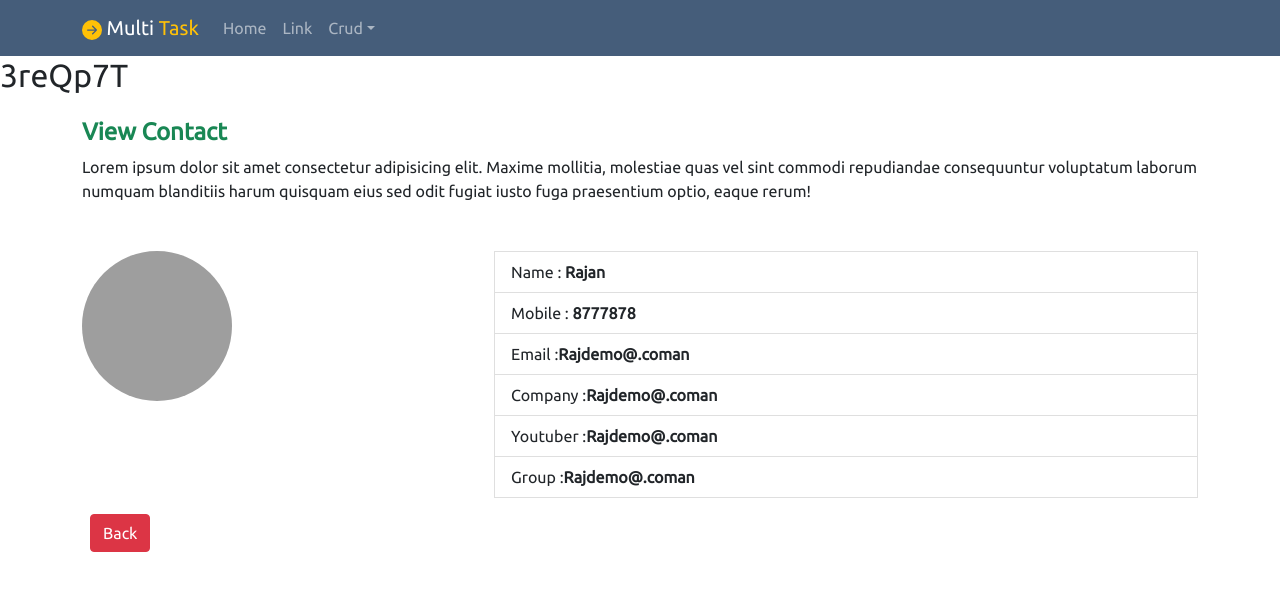
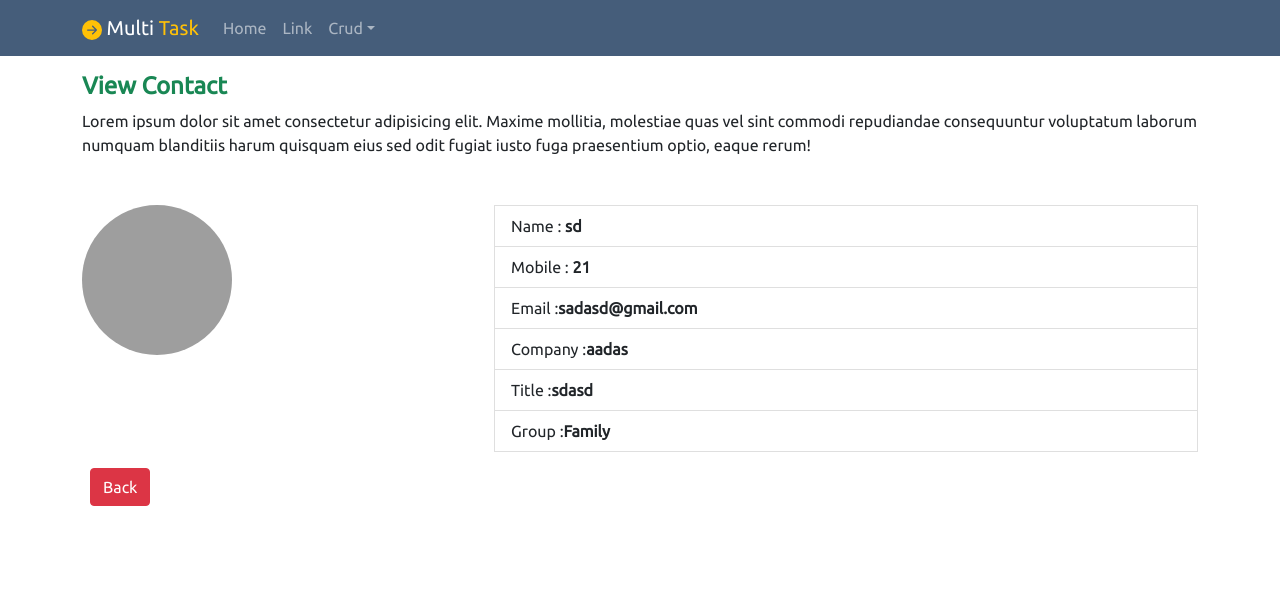
Before and after one commit to Akash94kumar/multitask, a React (Create React App) app: page /contactmanager/view/3reQp7T in a window 1280 px wide. Shown: the top 590 px of the page. Built offline with nearby package versions, Linux system fonts and the light colour scheme; no server answers; data requests are answered from the project's data file; grey boxes are pictures that could not be loaded.

Commit message:
ceate and view is complete

```diff
--- a/src/components/contactmanager/AddContact.jsx
+++ b/src/components/contactmanager/AddContact.jsx
@@ -1,8 +1,59 @@
-import React from "react";
-import { Link } from "react-router-dom";
+import React, { useEffect, useState } from "react";
+import { Link, useNavigate } from "react-router-dom";
+import { ContactServices } from "./server/ContactService";
 const AddContact = () => {
+  let navigate = useNavigate();
+  const [state, setState] = useState({
+    loading: false,
+    contact: {
+      name: "",
+      photo: "",
+      mobile: "",
+      email: "",
+      company: "",
+      title: "",
+      groupId: "",
+    },
+    groups: [],
+    errorMessage: "",
+  });
+  let updateInput = (event) => {
+    setState({
+      ...state,
+      contact: {
+        ...state.contact,
+        [event.target.name]: event.target.value,
+      },
+    });
+  };
+  useEffect(async () => {
+    try {
+      setState({ ...state, loading: true });
+      let response = await ContactServices.getGroups();
+      setState({
+        ...state,
+        loading: false,
+        groups: response.data,
+      });
+    } catch (error) {}
+  }, []);
+  let submitForm = async (event) => {
+    event.preventDefault();
+    try {
+      let response = await ContactServices.createContact(state.contact);
+      if (response) {
+        navigate("../contactmanager/list", { replace: true });
+      }
+    } catch (error) {
+      setState({ ...state, errorMessage: error.messages });
+      navigate("../contactmanager/add", { replace: false });
+    }
+  };
+  let { loading, contact, groups, errorMessage } = state;
   return (
     <>
+      {/* <pre>{JSON.stringify(state.contact)}</pre> */}
+
       <section className="add-contact p-3">
         <div className="container">
           <div className="row">
@@ -19,9 +70,13 @@ const AddContact = () => {
           </div>
           <div className="row">
             <div className="col-md-4">
-              <form>
+              <form onSubmit={submitForm}>
                 <div className="mb-2">
                   <input
+                    required={true}
+                    name="name"
+                    value={contact.name}
+                    onChange={updateInput}
                     type="text"
                     className="form-control"
                     placeholder="Name"
@@ -29,6 +84,10 @@ const AddContact = () => {
                 </div>
                 <div className="mb-2">
                   <input
+                    required={true}
+                    name="photo"
+                    value={contact.photo}
+                    onChange={updateInput}
                     type="text"
                     className="form-control"
                     placeholder="Photo URL"
@@ -36,6 +95,10 @@ const AddContact = () => {
                 </div>
                 <div className="mb-2">
                   <input
+                    required={true}
+                    name="email"
+                    value={contact.email}
+                    onChange={updateInput}
                     type="text"
                     className="form-control"
                     placeholder="Email"
@@ -43,6 +106,10 @@ const AddContact = () => {
                 </div>
                 <div className="mb-2">
                   <input
+                    required={true}
+                    name="mobile"
+                    value={contact.mobile}
+                    onChange={updateInput}
                     type="text"
                     className="form-control"
                     placeholder="Mobile No"
@@ -50,6 +117,10 @@ const AddContact = () => {
                 </div>
                 <div className="mb-2">
                   <input
+                    required={true}
+                    name="company"
+                    value={contact.company}
+                    onChange={updateInput}
                     type="text"
                     className="form-control"
                     placeholder="Company"
@@ -57,14 +128,32 @@ const AddContact = () => {
                 </div>
                 <div className="mb-2">
                   <input
+                    required={true}
+                    name="title"
+                    value={contact.title}
+                    onChange={updateInput}
                     type="text"
                     className="form-control"
                     placeholder="Title"
                   />
                 </div>
                 <div className="mb-2">
-                  <select className="form-control">
+                  <select
+                    className="form-control"
+                    required={true}
+                    name="groupId"
+                    value={contact.groupId}
+                    onChange={updateInput}
+                  >
                     <option value=""> Select a group</option>
+                    {groups.length > 0 &&
+                      groups.map((group) => {
+                        return (
+                          <option key={group.id} value={group.id}>
+                            {group.name}
+                          </option>
+                        );
+                      })}
                   </select>
                 </div>
                 <div className="mb-2">
--- a/src/components/contactmanager/ContactList.jsx
+++ b/src/components/contactmanager/ContactList.jsx
@@ -140,7 +140,7 @@ const ContactList = () => {
                                     <BsFillEyeFill />
                                   </Link>
                                   <Link
-                                    to="/contactmanager/edit"
+                                    to="/contactmanager/edit/:contactId"
                                     className="btn btn-primary"
                                     style={{ marginBottom: 4 }}
                                   >
--- a/src/components/contactmanager/ViewContact.jsx
+++ b/src/components/contactmanager/ViewContact.jsx
@@ -1,22 +1,34 @@
 import React, { useEffect, useState } from "react";
 import { ContactServices } from "./server/ContactService";
 import { Link, useParams } from "react-router-dom";
+import Spinner from "../../spinner/Spinner";
 const ViewContact = () => {
   let { contactId } = useParams();
   const [state, setState] = useState({
     loading: false,
-    contacts: {},
+    contact: {},
     errrorMessage: "",
+    group: {},
   });
   useEffect(async () => {
     try {
+      setState({ ...state, loading: true });
       let response = await ContactServices.getContact(contactId);
-      console.log(response.data);
-    } catch (error) {}
+      let groupResponse = await ContactServices.getGroup(response.data);
+      setState({
+        ...state,
+        loading: false,
+        contact: response.data,
+        group: groupResponse.data,
+      });
+    } catch (error) {
+      setState({ ...state, loading: false, errrorMessage: error.message });
+    }
   }, [contactId]);
+  let { loading, contact, errrorMessage, group } = state;
   return (
     <>
-      <h2>{contactId}</h2>
+
       <section className="view-contact-intro p-3">
         <div className="container">
           <div className="row">
@@ -33,36 +45,41 @@ const ViewContact = () => {
           </div>
         </div>
       </section>
+      {loading ? (
+        <Spinner />
+      ) : (
+        <>
+          {Object.keys(contact).length > 0 && Object.keys(group).length > 0 && (
             <section className="view-contact mt-3">
               <div className="container">
                 <div className="row">
                   <div className="col-md-4">
-              <img
-                src="https://cdn-icons-png.flaticon.com/512/149/149071.png"
-                alt=""
-                className="contact-img"
-              />
+                    <img src={contact.photo} alt="" className="contact-img" />
                   </div>
                   <div className="col-md-8">
                     <div className="list-group">
                       <ul>
                         <li className="list-group-item list-group-item-action">
-                    Name : <span className="fw-bold">Rajan</span>
+                          Name : <span className="fw-bold">{contact.name}</span>
                         </li>
                         <li className="list-group-item list-group-item-action">
-                    Mobile : <span className="fw-bold">8777878</span>
+                          Mobile :{" "}
+                          <span className="fw-bold">{contact.mobile}</span>
                         </li>
                         <li className="list-group-item list-group-item-action">
-                    Email :<span className="fw-bold">Rajdemo@.coman</span>
+                          Email :
+                          <span className="fw-bold">{contact.email}</span>
                         </li>
                         <li className="list-group-item list-group-item-action">
-                    Company :<span className="fw-bold">Rajdemo@.coman</span>
+                          Company :
+                          <span className="fw-bold">{contact.company}</span>
                         </li>
                         <li className="list-group-item list-group-item-action">
-                    Youtuber :<span className="fw-bold">Rajdemo@.coman</span>
+                          Title :
+                          <span className="fw-bold">{contact.title}</span>
                         </li>
                         <li className="list-group-item list-group-item-action">
-                    Group :<span className="fw-bold">Rajdemo@.coman</span>
+                          Group :<span className="fw-bold">{group.name}</span>
                         </li>
                       </ul>
                     </div>
@@ -70,13 +87,19 @@ const ViewContact = () => {
                 </div>
                 <div className="row">
                   <div className="col">
-              <Link to={"/contactmanager/list"} className="btn btn-danger ms-2">
+                    <Link
+                      to={"/contactmanager/list"}
+                      className="btn btn-danger ms-2"
+                    >
                       Back
                     </Link>
                   </div>
                 </div>
               </div>
             </section>
+          )}
+        </>
+      )}
     </>
   );
 };
--- a/src/components/contactmanager/server/ContactService.js
+++ b/src/components/contactmanager/server/ContactService.js
@@ -2,6 +2,18 @@ import axios from "axios";
 
 export class ContactServices {
   static serverURL = `http://localhost:9000`;
+
+  static getGroups(contact) {
+    let dataURL = `${this.serverURL}/groups`;
+    return axios.get(dataURL);
+  }
+
+  static getGroup(contact) {
+    let groupId = contact.groupId;
+
+    let dataUrl = `${this.serverURL}/groups/${groupId}`;
+    return axios.get(dataUrl);
+  }
 
   static getAllContacts() {
     let dataURL = `${this.serverURL}/contacts`;
@@ -11,4 +23,9 @@ export class ContactServices {
     let dataURL = `${this.serverURL}/contacts/${contactId}`;
     return axios.get(dataURL);
   }
+
+  static createContact(contact) {
+    let dataURL = `${this.serverURL}/contacts`;
+    return axios.post(dataURL, contact);
+  }
 }
--- a/src/components/contactmanager/server/db.json
+++ b/src/components/contactmanager/server/db.json
@@ -39,6 +39,36 @@
       "title": "Software Engineer",
       "groupId": "1",
       "id": "kLt-bJF"
+    },
+    {
+      "name": "Rajan",
+      "photo": "https://encrypted-tbn0.gstatic.com/images?q=tbn:ANd9GcT0g8R5VmgqDqpRCwQfw2Y9V-DM-iXS59R9hQ&usqp=CAU",
+      "mobile": "7979014458",
+      "email": "admin@gmail.com",
+      "company": "TCS",
+      "title": "Software Enginer",
+      "groupId": "4",
+      "id": "aoe66tA"
+    },
+    {
+      "name": "Gobind",
+      "photo": "https://encrypted-tbn0.gstatic.com/images?q=tbn:ANd9GcT0g8R5VmgqDqpRCwQfw2Y9V-DM-iXS59R9hQ&usqp=CAU",
+      "mobile": "5656",
+      "email": "divyssaa78rani@gmail.com",
+      "company": "khk",
+      "title": "gigg",
+      "groupId": "4",
+      "id": "bsmwnp1"
+    },
+    {
+      "name": "sd",
+      "photo": "https://encrypted-tbn0.gstatic.com/images?q=tbn:ANd9GcT0g8R5VmgqDqpRCwQfw2Y9V-DM-iXS59R9hQ&usqp=CAU",
+      "mobile": "21",
+      "email": "sadasd@gmail.com",
+      "company": "aadas",
+      "title": "sdasd",
+      "groupId": "3",
+      "id": "3reQp7T"
     }
   ],
   "groups": [
```
Lines whose indentation alone changed are shown as unchanged.
